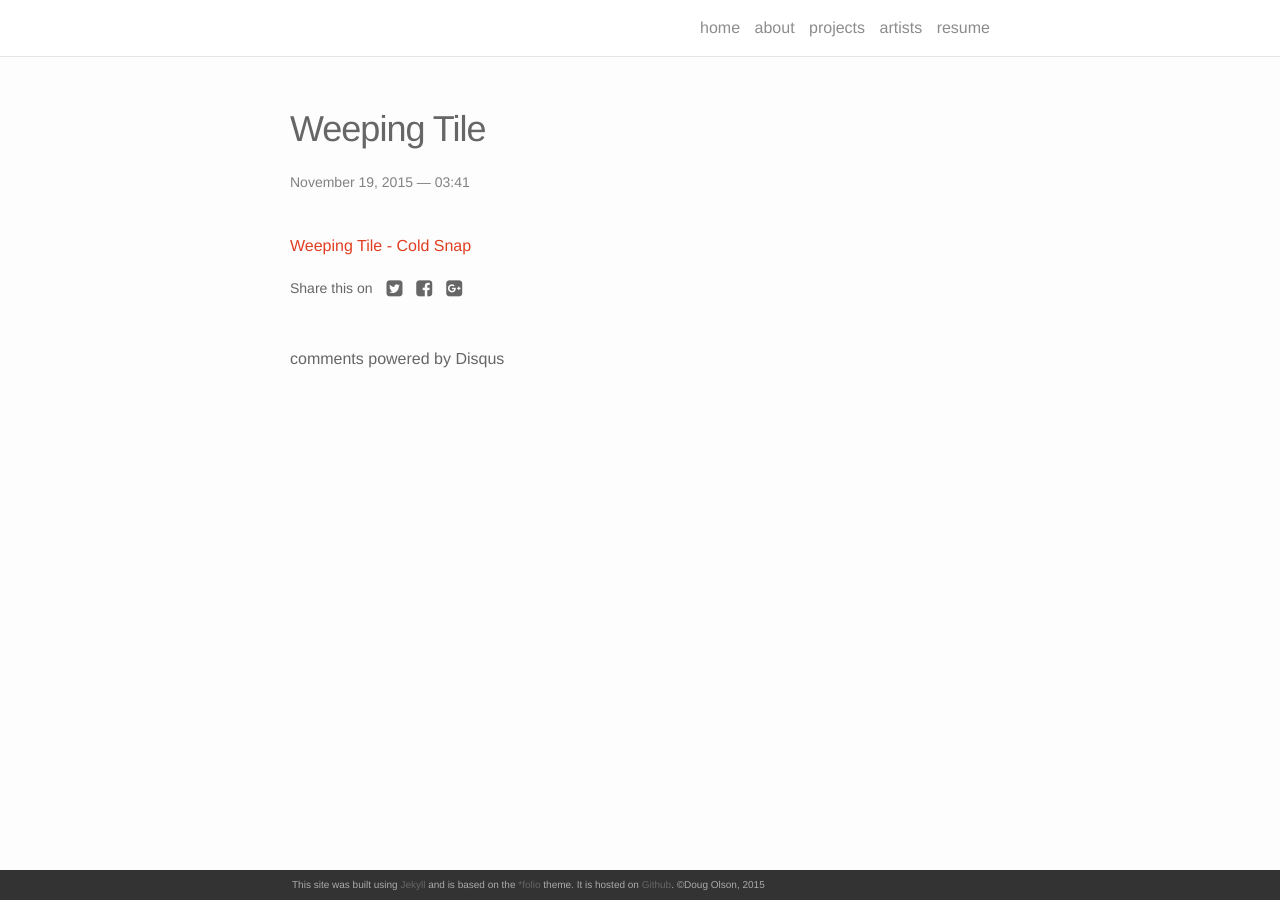
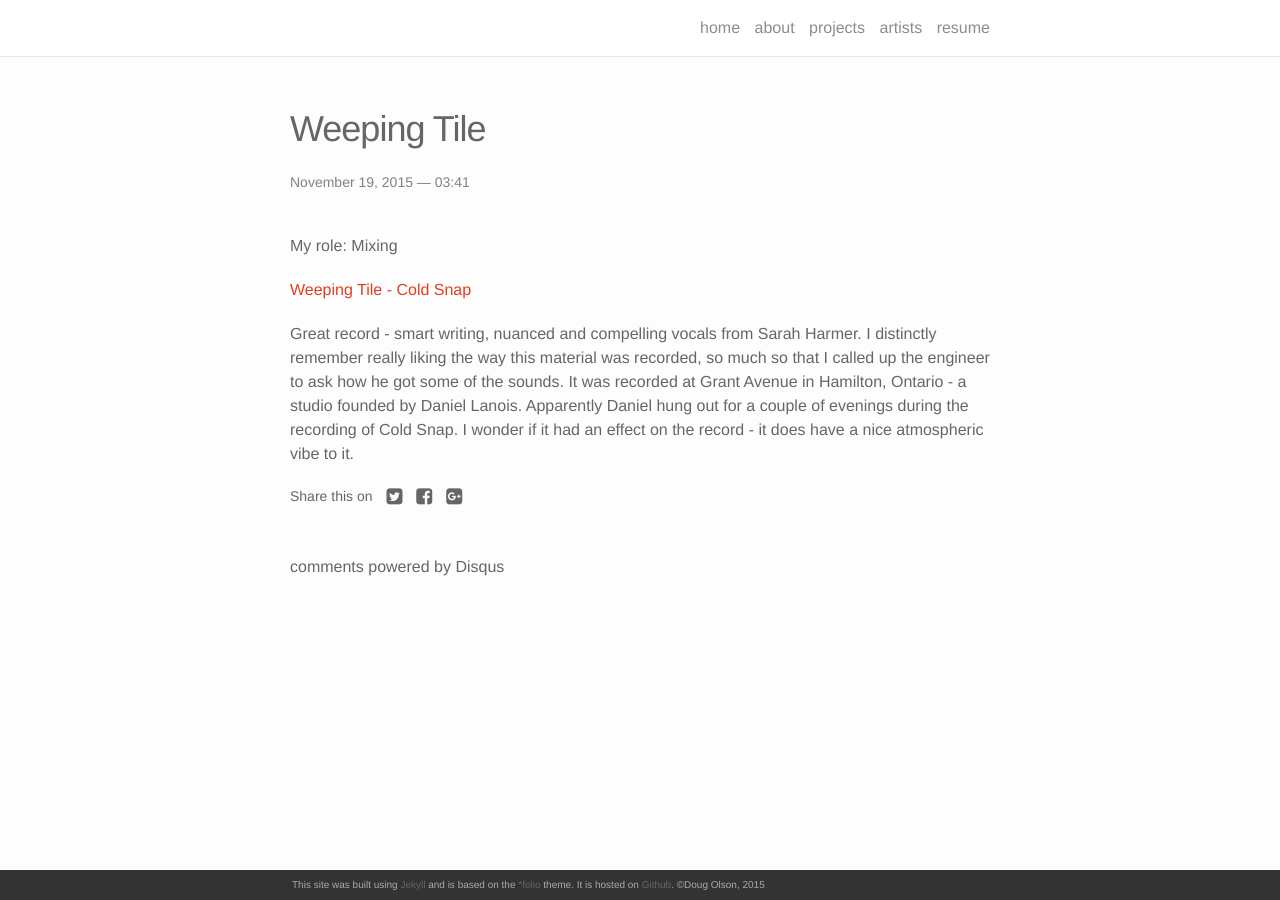
Before and after one commit to dougolson/dougolson.github.io, a Jekyll site: the page built from _portfolio/24weepingtile.markdown, in a window 1280 px wide. Built offline with Jekyll 4.4.1, drawn with Linux system fonts in a browser that asks for light colours; nearby versions of some CDN libraries; comment, search, counter and statistics services are not loaded.

Commit message:
updated Weeping Tile vignette

```diff
--- a/_portfolio/24weepingtile.markdown
+++ b/_portfolio/24weepingtile.markdown
@@ -1,8 +1,12 @@
 ---
 layout: post
 title: Weeping Tile
-description: a project I worked on
+description: Cold Snap
 img: /img/weepingtile.jpg
 comments: True
 ---
+My role: Mixing
+
 [Weeping Tile - Cold Snap](https://www.youtube.com/watch?v=XFvPB4bq804&list=PL0fA4aAteWJGUm9XwH4Wojsgg-AQ6akOC)
+
+Great record - smart writing, nuanced and compelling vocals from Sarah Harmer. I distinctly remember really liking the way this material was recorded, so much so that I called up the engineer to ask how he got some of the sounds. It was recorded at Grant Avenue in Hamilton, Ontario - a studio founded by Daniel Lanois. Apparently Daniel hung out for a couple of evenings during the recording of Cold Snap. I wonder if it had an effect on the record - it does have a nice atmospheric vibe to it.
```
